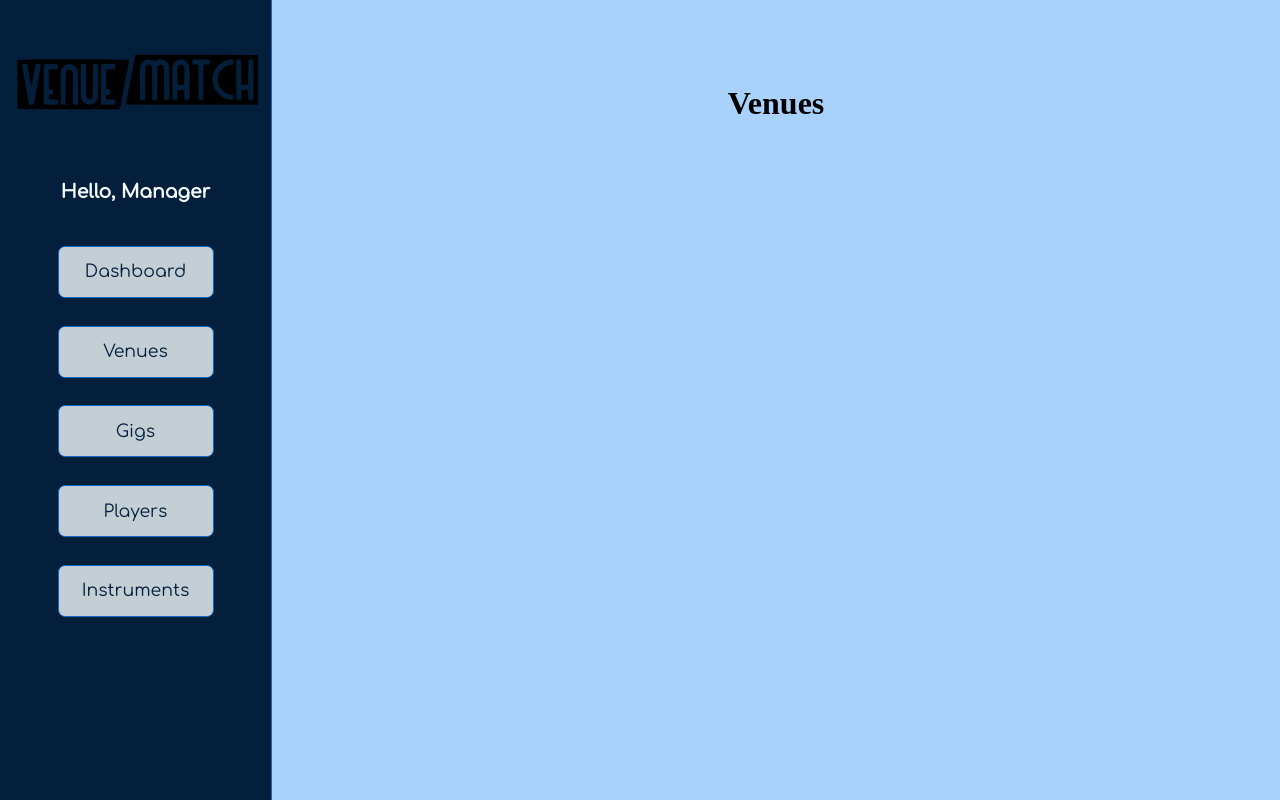
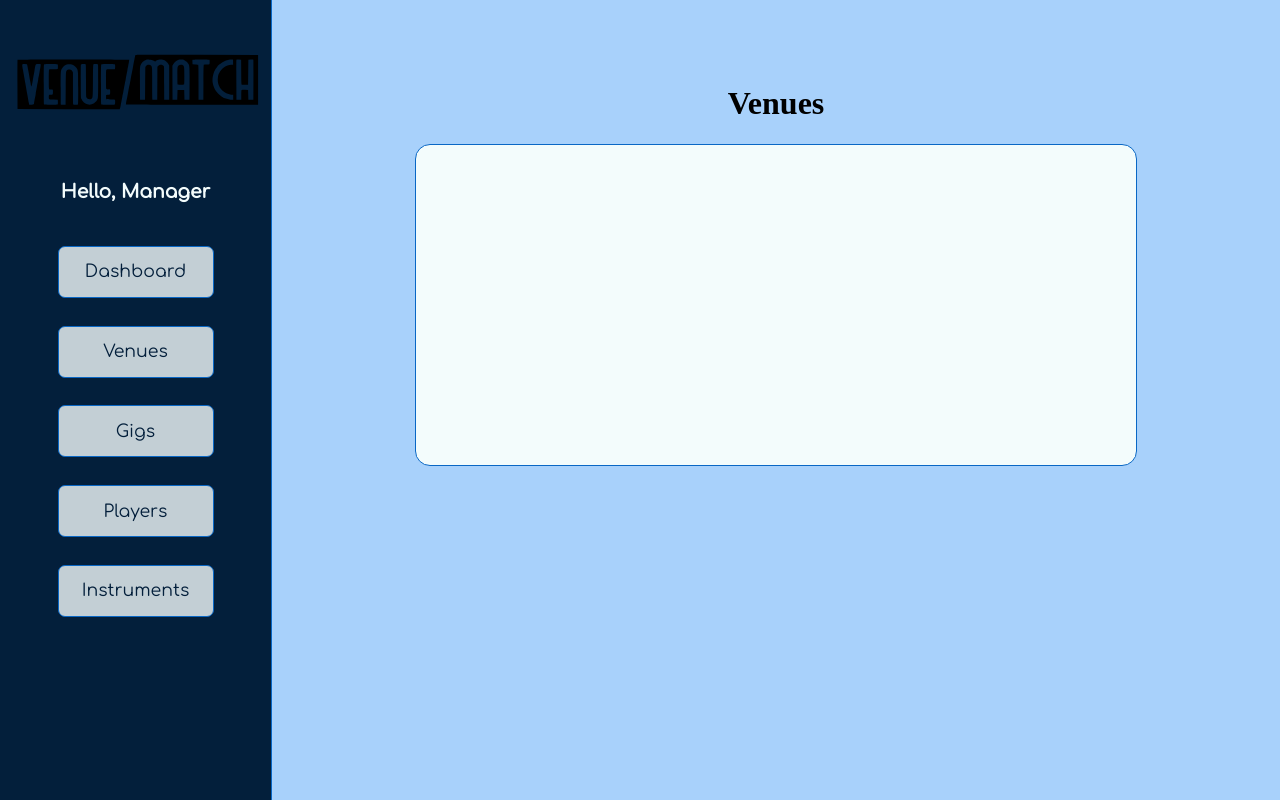
Before and after one commit to VenueMatchIO/VenueMatch, a React (Create React App) app in the folder client/: page /venues in a window 1280 px wide. Built offline with nearby package versions, Linux system fonts and the light colour scheme.

Commit message:
started creating new venue page

```diff
--- a/client/src/pages/Venues/VenuesPage.jsx
+++ b/client/src/pages/Venues/VenuesPage.jsx
@@ -4,7 +4,12 @@ function VenuesPage(props) {
   // TODO: need to map venue state to props
   return (
     <div>
-      <h1>Venues</h1>
+      <h1 className='venue-header'>Venues</h1>
+      <div className='venue-creator'>
+        <div>
+
+        </div>
+      </div>
     </div>
   );
 }
--- a/client/src/styles.scss
+++ b/client/src/styles.scss
@@ -255,3 +255,24 @@ Modal Styles
   font-family: Comfortaa;
   color: $SuperDarkFont;
 }
+
+/*
+===================
+Venue Page Styles
+===================
+*/
+
+.venue-header {
+  display: flex;
+  justify-content: center;
+}
+
+.venue-creator {
+  display: flex;
+  justify-content: center;
+  width: 45em;
+  height: 20em;
+  background-color: $Tertiary;
+  border: 1pt solid $Primary;
+  border-radius: 15px;
+}
```
